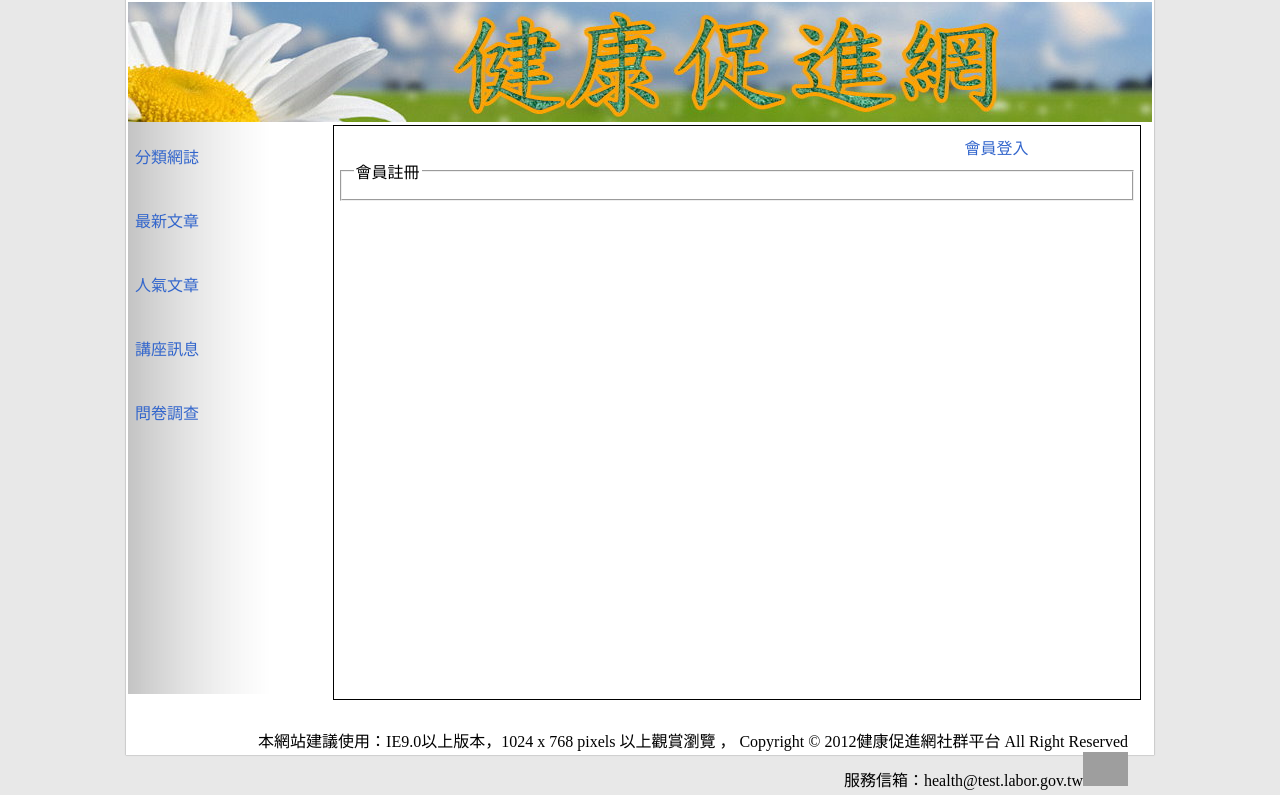
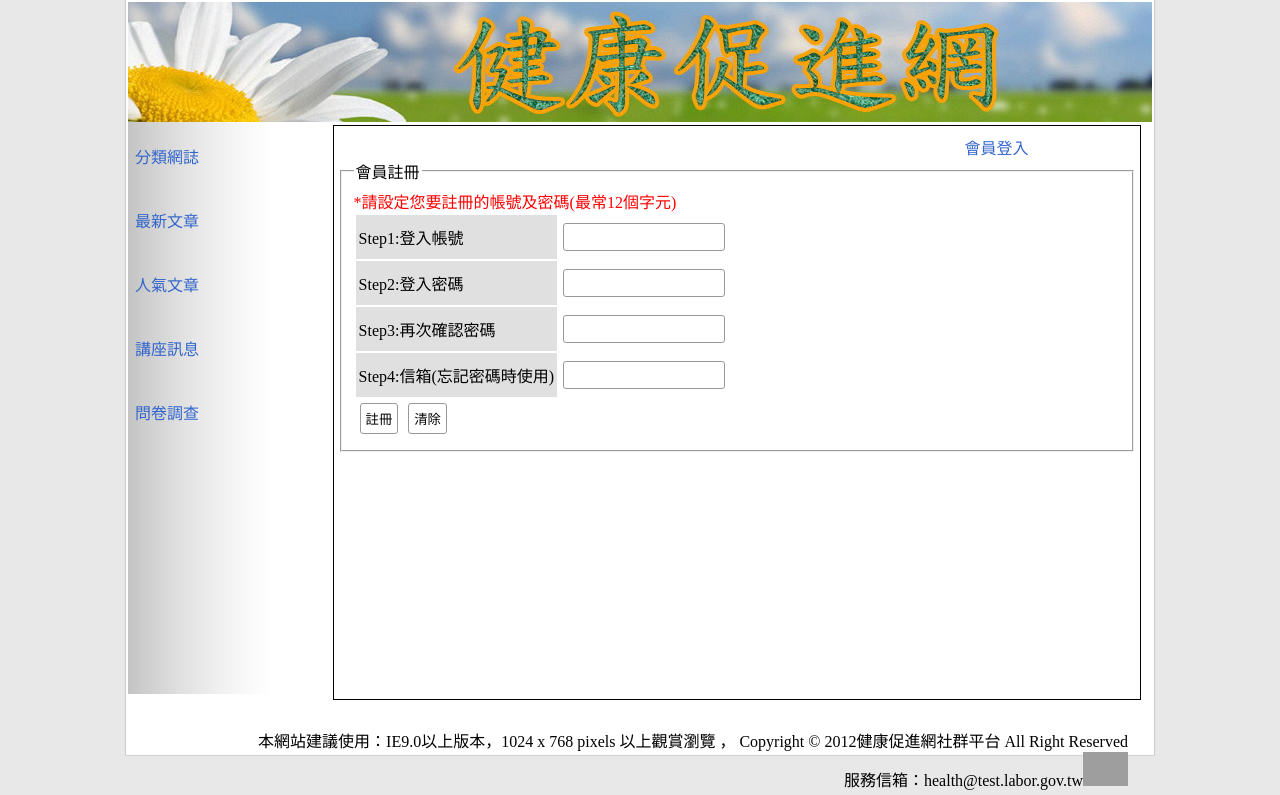
Before and after one commit to weii917/11202-PHP-8-bquiz02, a PHP site: page /index.php?do=reg in a window 1280 px wide. Shown: the part 27-822 px from the top of the page. Run offline with PHP 8.4, Linux system fonts and the light colour scheme; data that the repository does not hold is empty; grey boxes are pictures that could not be loaded.

Commit message:
完成會員註冊頁面

```diff
--- a/front/reg.php
+++ b/front/reg.php
@@ -1,4 +1,30 @@
 <fieldset>
     <legend>會員註冊</legend>
-
+    <span style="color:red">*請設定您要註冊的帳號及密碼(最常12個字元)</span>
+    <table>
+        <tr>
+            <td class="clo">Step1:登入帳號</td>
+            <td><input type="text" name="acc" id="acc"></td>
+        </tr>
+        <tr>
+            <td class="clo">Step2:登入密碼</td>
+            <td><input type="password" name="pw" id="pw"></td>
+        </tr>
+        <tr>
+            <td class="clo">Step3:再次確認密碼</td>
+            <td><input type="password" name="pw2" id="pw2"></td>
+        </tr>
+        <tr>
+            <td class="clo">Step4:信箱(忘記密碼時使用)</td>
+            <td><input type="text" name="email" id="email"></td>
+        </tr>
+        <tr>
+            <td>
+                <input type="submit" value="註冊">
+                <input type="reset" value="清除">
+            </td>
+            <td>
+            </td>
+        </tr>
+    </table>
 </fieldset>
```
